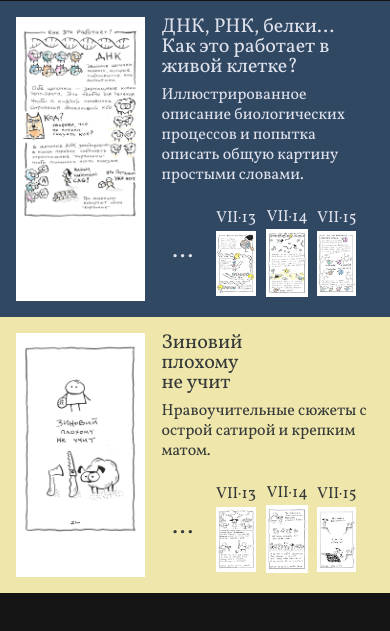
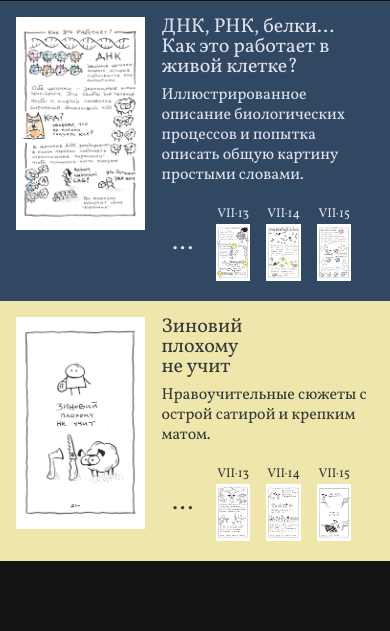
Before and after one commit to zlsheepcity/stripes, a plain HTML site: page index.html in a window 390 px wide. Shown: the part 63-694 px from the top of the page. Drawn offline with Linux system fonts and the light colour scheme.

Commit message:
mobile view

```diff
--- a/app/custom.css
+++ b/app/custom.css
@@ -73,9 +73,7 @@
     .ChapterCardGrid >figure  { grid-area: cover; }
     .ChapterCardGrid >header  { grid-area: title; }
     .ChapterCardGrid >section { grid-area: items; }
-
     .ChapterCardGrid >figure {
-        background-color: white;
         align-self: stretch;
     }
 
@@ -94,6 +92,9 @@
     .StripesInRowItem .text {
         font-size: 1.5em;
     }
+    .StripesInRowItem .date {
+        font-size: 0.8em;
+    }
     .StripesInRowItem:hover {
         background-color: var(--link-color, rgba(255,255,255,0.255));
     }
```
Also changed, not shown: chapters/DNA.html (+1 -1 lines), chapters/ZPU.html (+1 -1 lines). Lines whose indentation alone changed are shown as unchanged.
